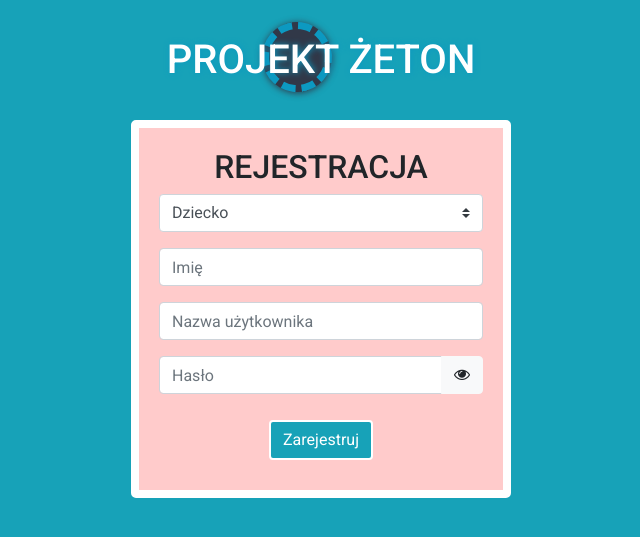
After one commit to tgbdc7/zeton, a Flask app: page /add-person in a window 1280 px wide. The commit adds this page. Shown: the top 537 px of the page, without its empty margins (319-959 px from the left). Run offline with Flask 2, Linux system fonts and the light colour scheme; some libraries are stand-ins or nearby versions.

Commit message:
Add add-person

```diff
--- a/zeton/auth.py
+++ b/zeton/auth.py
@@ -41,6 +41,7 @@ def logout():
     session.pop('user_id', None)
     return redirect(url_for('auth.login'))
 
+
 @bp.route('/register', methods=['GET', 'POST'])
 def register():
     if request.method == 'POST':
@@ -57,6 +58,22 @@ def register():
     return render_template('register_form.html')
 
 
+@bp.route('/add-person', methods=['GET', 'POST'])
+def add_person():
+    if request.method == 'POST':
+        username = request.form['username']
+        password = request.form['password']
+        password_hash = generate_password_hash(password)
+        role = request.form['role']
+
+        data = (username, password_hash, role)
+        add_new_user(data)
+
+        return redirect(url_for('views.index'))
+
+    return render_template('add_person.html')
+
+
 # login required decorator
 def login_required(view):
     @functools.wraps(view)
--- /dev/null
+++ b/zeton/templates/add_person.html
@@ -0,0 +1,13 @@
+{% extends 'register_form.html' %}
+
+{% block add_person %}
+<div class="form-group">
+    <select name="role" class="custom-select">
+        <option value="child">Dziecko</option>
+        <option value="caregiver">Opiekun</option>
+    </select>
+</div>
+<div class="form-group">
+    <input class="form-control" type="text" placeholder="Imię">
+</div>
+{% endblock add_person %}
--- a/zeton/templates/register_form.html
+++ b/zeton/templates/register_form.html
@@ -10,15 +10,18 @@
 
         <h2>Rejestracja</h2>
 
+        {% block add_person %}{% endblock add_person %}
         <div class="form-group">
             <input class="form-control" type="text" name="username" placeholder="Nazwa użytkownika" required>
         </div>
+        <div class="form-group">
             <div class="input-group">
                 <input class="form-control pwd" type="password" name="password" placeholder="Hasło" required>
                 <div class="input-group-append">
                     <span class="input-group-btn"></span><button class="btn btn-light reveal" type="button"><i
                             class="fa fa-eye"></i></button>
                     </span>
+                </div>
             </div>
         </div>
         <div class="form-group button">
```
Lines whose indentation alone changed are shown as unchanged.
